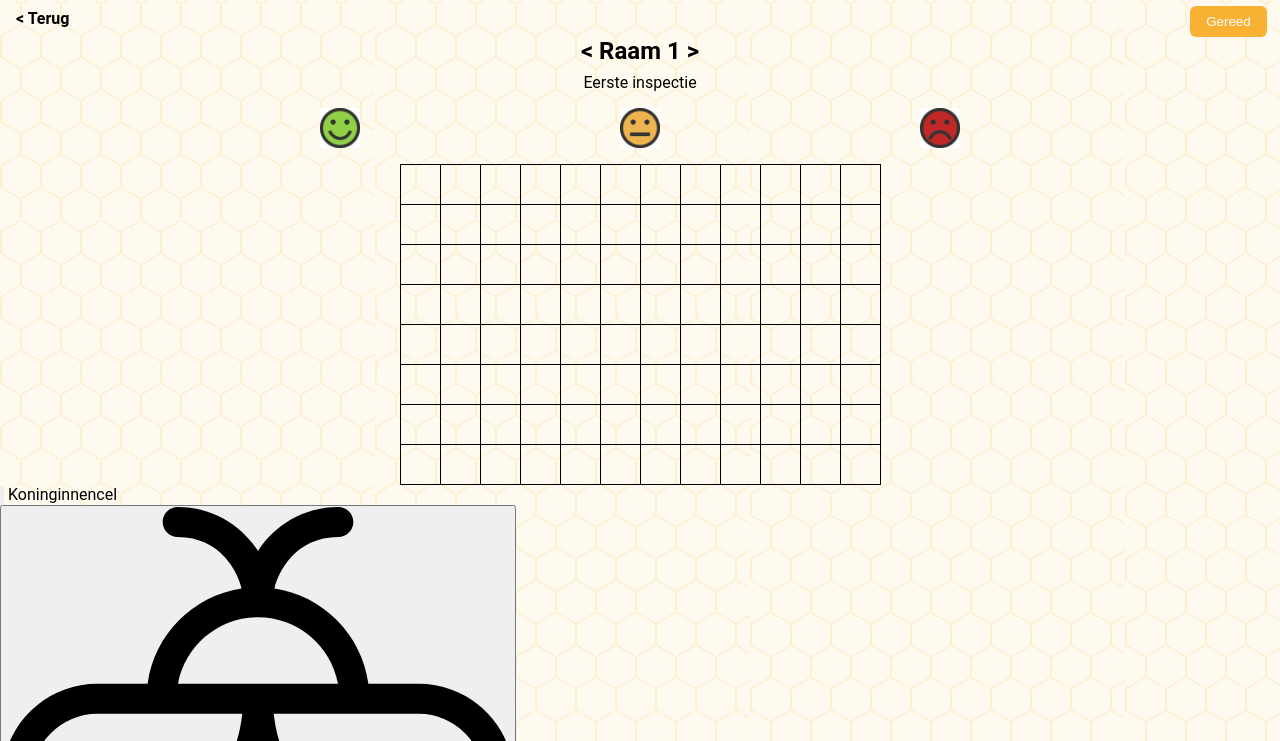
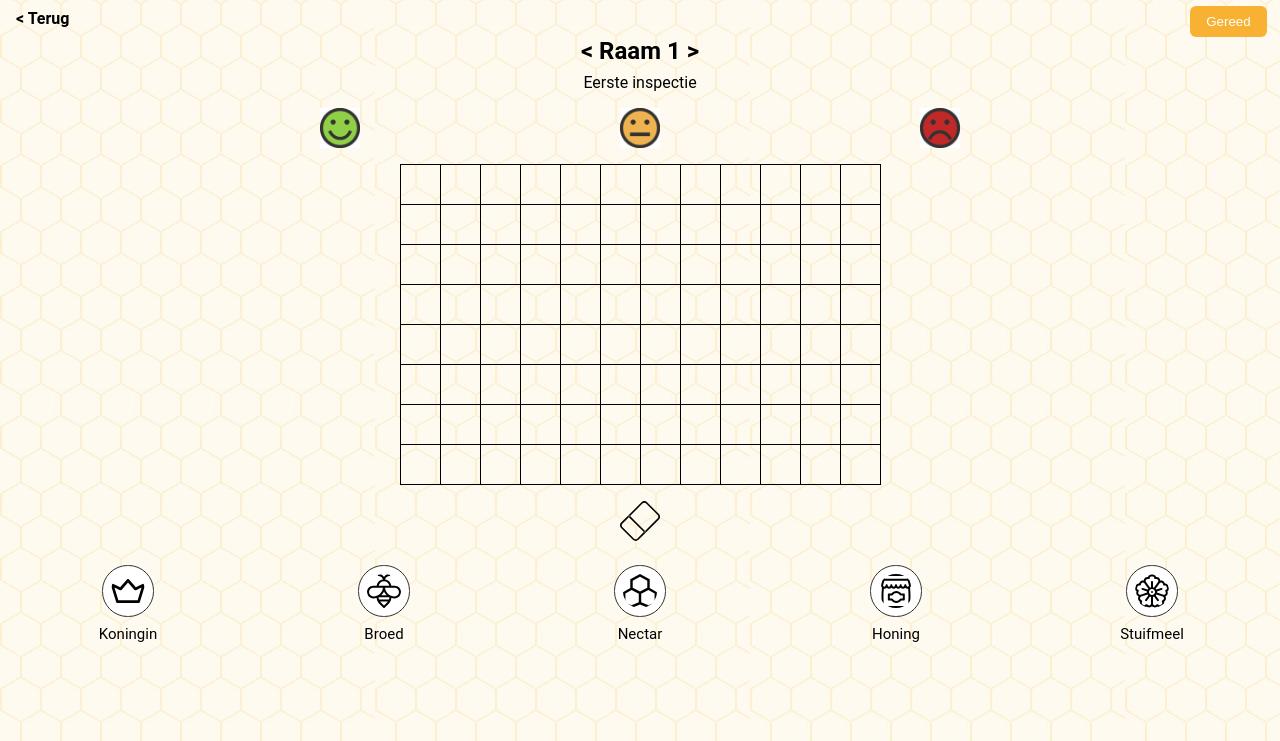
Before and after one commit to joppepelgrim/WellBeeing, a website: page view/index.ejs in a window 1280 px wide. Shown: the part 59-800 px from the top of the page. Drawn offline with nearby package versions, Linux system fonts and the light colour scheme; files that its build step writes are made by us from their sources.

Commit message:
Added styles to buttons

```diff
--- a/static/script.js
+++ b/static/script.js
@@ -1,4 +1,6 @@
 const table = document.querySelector('.pixelCanvas')
+
+const gum = document.querySelector('.gum')
 
 const koninginnencel = document.querySelector('.koninginnencel')
 const broed = document.querySelector('.broed')
@@ -7,6 +9,10 @@ const honing = document.querySelector('.honing')
 const stuifmeel = document.querySelector('.stuifmeel')
 
 let currentColor = null
+
+function gumColor() {
+    currentColor = 'transparent'
+}
 
 function koninginnencelColor() {
     currentColor = '#02055A'
@@ -28,6 +34,7 @@ function stuifmeelColor() {
     currentColor = '#FACA61'
 }
 
+gum.addEventListener('click', gumColor)
 koninginnencel.addEventListener('click', koninginnencelColor)
 broed.addEventListener('click', broedColor)
 nectar.addEventListener('click', nectarColor)
--- a/static/style.css
+++ b/static/style.css
@@ -102,3 +102,34 @@ tr {
 td {
     width: 40px;
 }
+
+.gum{
+    width: 2.5em;
+    display: block;
+    margin: 1em auto 1.5em;
+}
+
+div.buttons{
+    display: flex;
+    justify-content: space-around;
+}
+
+div.button{
+    width: 4em;
+}
+
+.button img{
+    display: block;
+    width: 3.2em;
+    padding: 0.5em;
+    margin: 0 auto 0.5em;
+    background-color: white;
+    border: solid 1px #333;
+    border-radius: 50%;
+}
+
+.button span{
+    display: block;
+    text-align: center;
+    font-size: 15px;
+}
--- a/view/index.ejs
+++ b/view/index.ejs
@@ -35,25 +35,30 @@
 
     </main>
     <table class="pixelCanvas"></table>
-    <div>
-        <button class="koninginnencel"><img src="../static/images/queen.svg" alt=""></button>
-        <span>Koninginnencel</span>
+
+    <img src="../static/images/eraser.svg" alt="" class="gum">
+
+    <div class="buttons">
+        <div class="button">
+            <img src="../static/images/queen.svg" alt="" class="koninginnencel">
+            <span>Koningin</span>
         </div>
-    <div>
-        <button class="broed"><img src="../static/images/bee.svg" alt=""></button>
+        <div class="button">
+            <img src="../static/images/bee.svg" alt="" class="broed">
             <span>Broed</span>
         </div>
-    <div>
-        <button class="nectar"><img src="../static/images/nectar.svg" alt=""></button>
+        <div class="button">
+            <img src="../static/images/nectar.svg" alt="" class="nectar">
             <span>Nectar</span>
         </div>
-    <div>
-        <button class="honing"><img src="../static/images/honing.svg" alt=""></button>
+        <div class="button">
+            <img src="../static/images/honing.svg" alt="" class="honing">
             <span>Honing</span>
         </div>
-    <div>
-        <button class="stuifmeel"><img src="../static/images/stuifmeel.svg" alt=""></button>
+        <div class="button">
+            <img src="../static/images/stuifmeel.svg" alt="" class="stuifmeel">
             <span>Stuifmeel</span>
+        </div>
     </div>
     <script src="../static/script.js"></script>
 </body>
```
Also changed, not shown: static/images/eraser.svg (added). Lines whose indentation alone changed are shown as unchanged.
